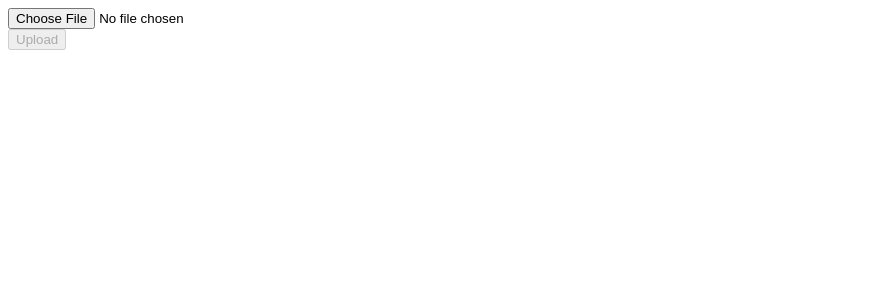
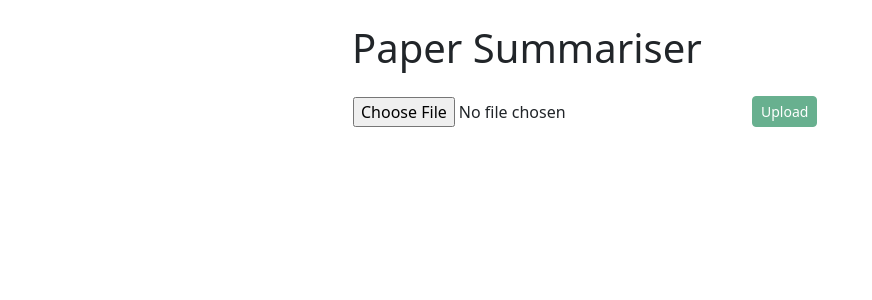
Before and after one commit to ShawonAshraf/paper-chat-qa, a React (Vite) app in the folder web/: page / in a window 1280 px wide. Shown: the top 300 px of the page, without its empty margins (0-872 px from the left). Built offline with nearby package versions, Linux system fonts and the light colour scheme.

Commit message:
bootstrap

```diff
--- a/web/src/app/app.tsx
+++ b/web/src/app/app.tsx
@@ -1,10 +1,13 @@
 // eslint-disable-next-line @typescript-eslint/no-unused-vars
-
+import "bootstrap/dist/css/bootstrap.min.css";
 import FileUploader from "./components/fileuploader";
 
 export function App() {
     return (
-        <div>
+        <div className="container" style={{ width: "600px" }}>
+            <div className="my-4">
+                <h1>Paper Summariser</h1>
+            </div>
             <FileUploader />
         </div>
     );
```
